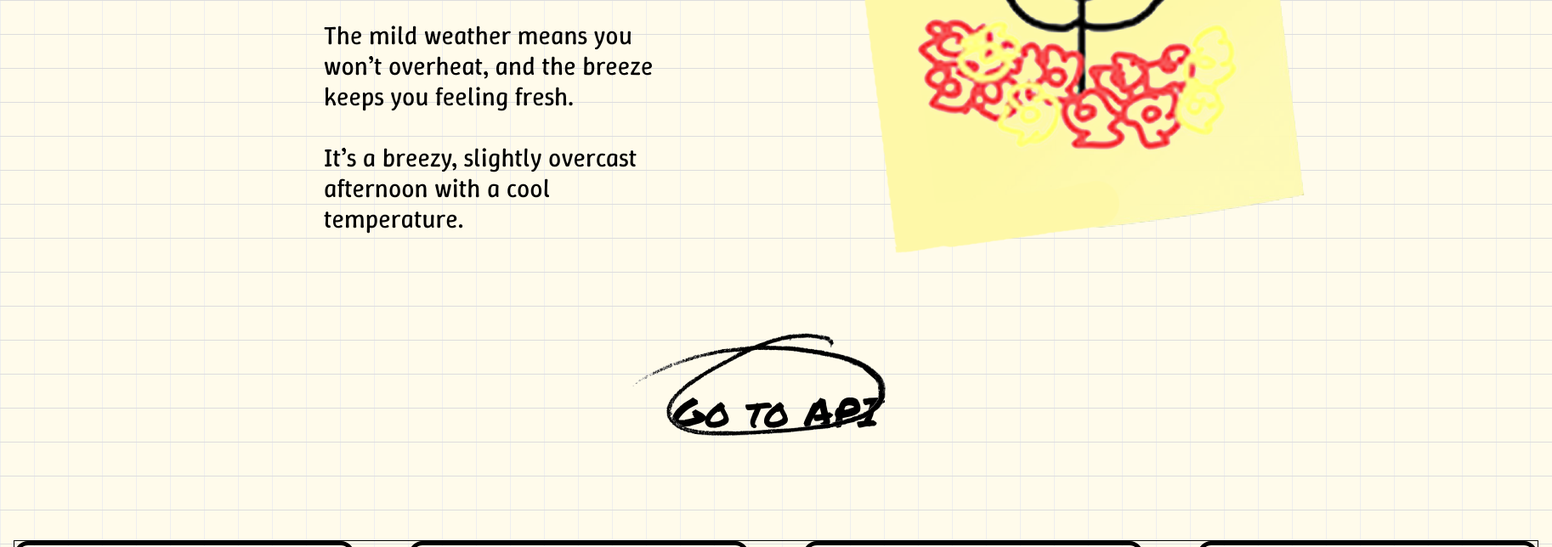
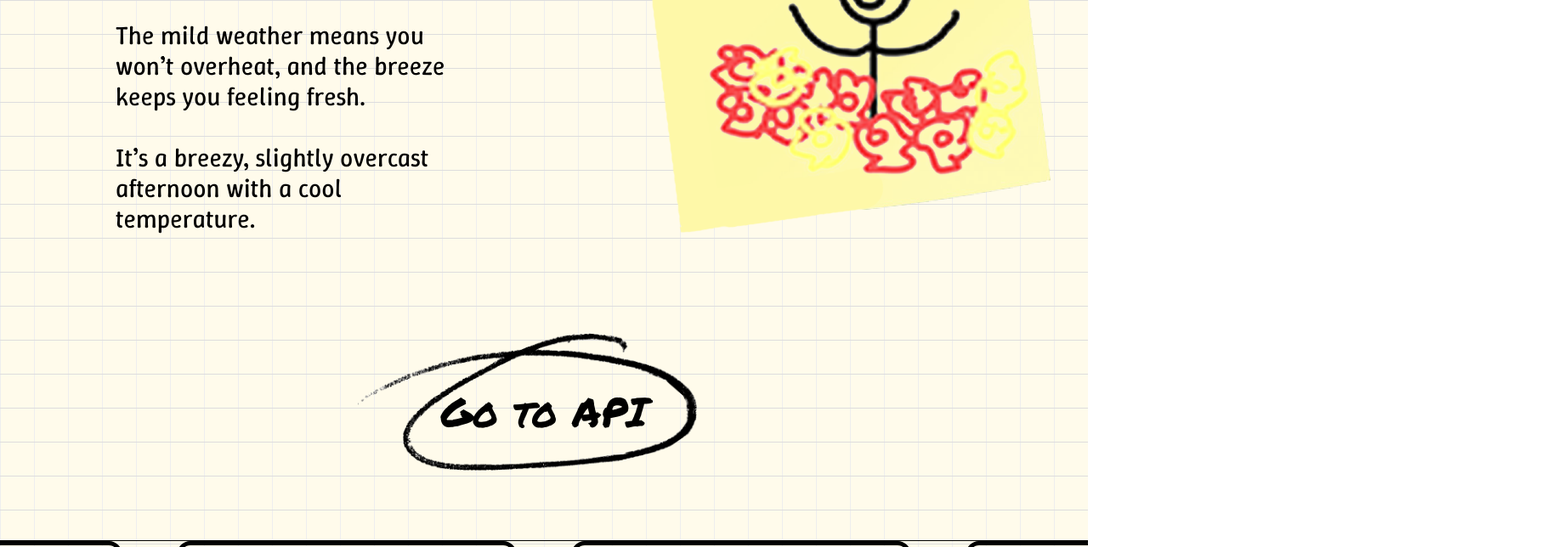
Before and after one commit to jee-gamer/should-I-go-exercise-today, a Next.js app: page / in a window 1280 px wide. Shown: the part 656-1300 px from the top of the page at 85% size, 1826 px wide, since content can reach past the window. Built offline with nearby package versions, Linux system fonts and the light colour scheme.

Commit message:
Make navbar sticky and fix api button

```diff
--- a/app/layout.js
+++ b/app/layout.js
@@ -21,9 +21,9 @@ export default function RootLayout({ children }) {
   return (
     <html lang="en">
       <body
-        className={`${geistSans.variable} ${geistMono.variable} antialiased max-w-screen`}
+        className={`${geistSans.variable} ${geistMono.variable} antialiased`}
       >
-      <nav className="bg-orange-200 text-black p-4 flex space-x-5">
+      <nav className="sticky flex top-0 z-50 bg-orange-200 text-black p-4 space-x-5 w-full">
         <Link href="/" className="hover:text-gray-600">Home</Link>
         <Link href="/api" className="hover:text-gray-600">API</Link>
         <Link href="/visualization" className="hover:text-gray-600">Visualization</Link>
--- a/app/page.js
+++ b/app/page.js
@@ -6,13 +6,20 @@ import { CaveatBrush_font, PM_font, WinkySans_font } from "@/app/Fonts";
 
 export default function Home() {
   return (
-    <div className="relative flex flex-col items-center justify-items-center min-h-fit min-w-fit sm:p-20 font-[family-name:var(--font-geist-sans)] notebook overflow-hidden">
+    <div className="relative flex flex-col items-center justify-items	-center min-h-fit max-w-screen sm:p-20 font-[family-name:var(--font-geist-sans)] notebook overflow-x-hidden">
 			<Image
 				src="/dumbbell1.png"
 				width={ 900 }
 				height={ 900 }
-				alt="Picture of the author"
+				alt="Dumbbell"
 				className="absolute rotate-60 transform translate-x-270 -translate-y-30"
+			/>
+			<Image
+				src="/woodSign1.webp"
+				width={ 500 }
+				height={ 500 }
+				alt="Wood Sign"
+				className="absolute transform -translate-x-240 translate-y-120 rotate-15"
 			/>
       <div className={`flex flex-col items-center justify-center gap-16 mt-40 text-8xl text-black ${CaveatBrush_font.className}`}> Should I go exercise right now?
       </div>
@@ -56,7 +63,7 @@ export default function Home() {
 
 			<Link
 				href="/api"
-				className={`relative flex flex-col items-center justify-center min-w-1/6 gap-16 mt-10 text-5xl text-black rounded-2xl p-2 hover:text-gray-600 ${ PM_font.className }`}
+				className={`relative flex flex-col items-center justify-center min-w-100 max-w-200 gap-16 mt-10 text-5xl text-black rounded-2xl p-2 hover:text-gray-600 ${ PM_font.className }`}
 			>
 				Go to API
 				<Image
@@ -64,7 +71,7 @@ export default function Home() {
 					width={ 500 }
 					height={ 100 }
 					alt="Drawn Circle"
-					className="absolute -top-15 -left-5"
+					className="absolute -top-15 -left-5 min-w-100"
 				/>
 			</Link>
 
```
Also changed, not shown: public/woodSign1.webp (added).
